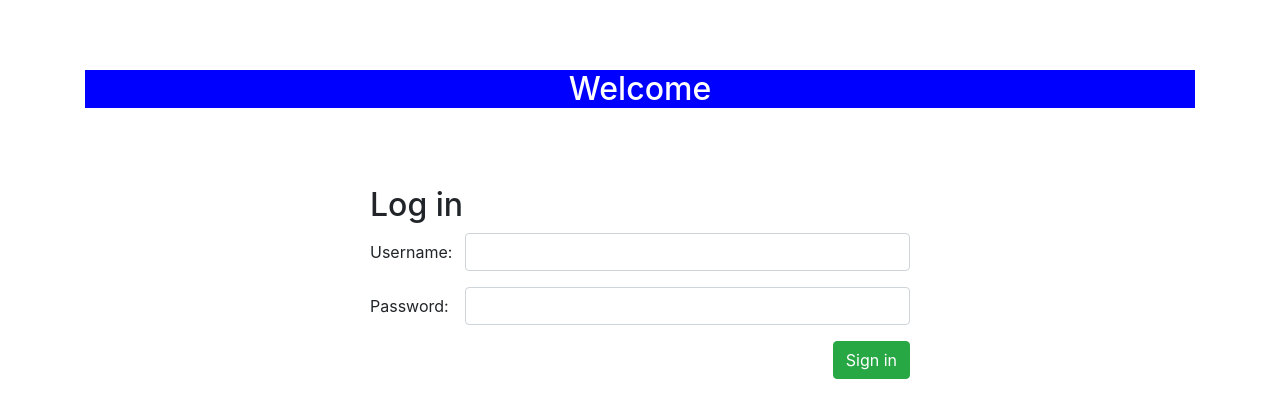
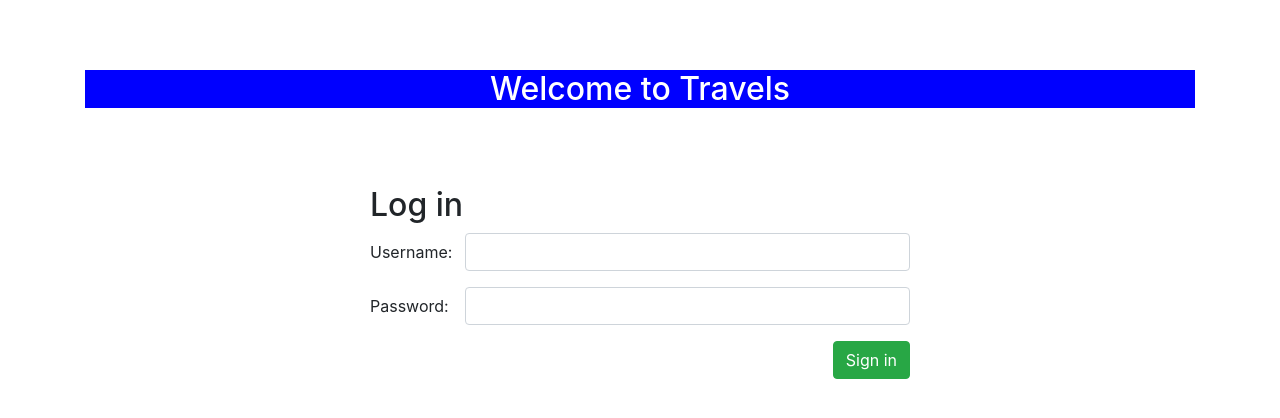
Before and after one commit to AnnuKodam/DevOps, a Django app: page / in a window 1280 px wide. Shown: the part 56-474 px from the top of the page. Run offline with Django 3.2, Linux system fonts and the light colour scheme; some libraries are stand-ins or nearby versions.

Commit message:
html upd

```diff
--- a/myapp/templates/myapp/signin.html
+++ b/myapp/templates/myapp/signin.html
@@ -1,7 +1,7 @@
 {% extends 'myapp/base.html' %}
 {% block content %}
 <div class="container">
-    <center><h2 style="margin-top: 70px; background-color: blue;color: white">Welcome</h2></center>
+    <center><h2 style="margin-top: 70px; background-color: blue;color: white">Welcome to Travels</h2></center>
         <div class="row">
             <div class="col-sm-6 mx-auto" style="margin-top: 70px">
                 <h2>Log in</h2>
--- a/myproject/settings.py
+++ b/myproject/settings.py
@@ -25,7 +25,8 @@ SECRET_KEY = 'betsff(e3$v-n@gc53*afg^r36tiz$4#lujpjxub1!(@zkxfl9'
 # SECURITY WARNING: don't run with debug turned on in production!
 DEBUG = True
 
-ALLOWED_HOSTS = ['x22104402-devopsec-env.eba-bi2hqmzw.ap-southeast-1.elasticbeanstalk.com']
+ALLOWED_HOSTS = ['x22104402-devopsec-env.eba-bi2hqmzw.ap-southeast-1.elasticbeanstalk.com',
+'http://x22104402-devopsec-env.eba-bi2hqmzw.ap-southeast-1.elasticbeanstalk.com/signup']
 
 
 # Application definition
```
